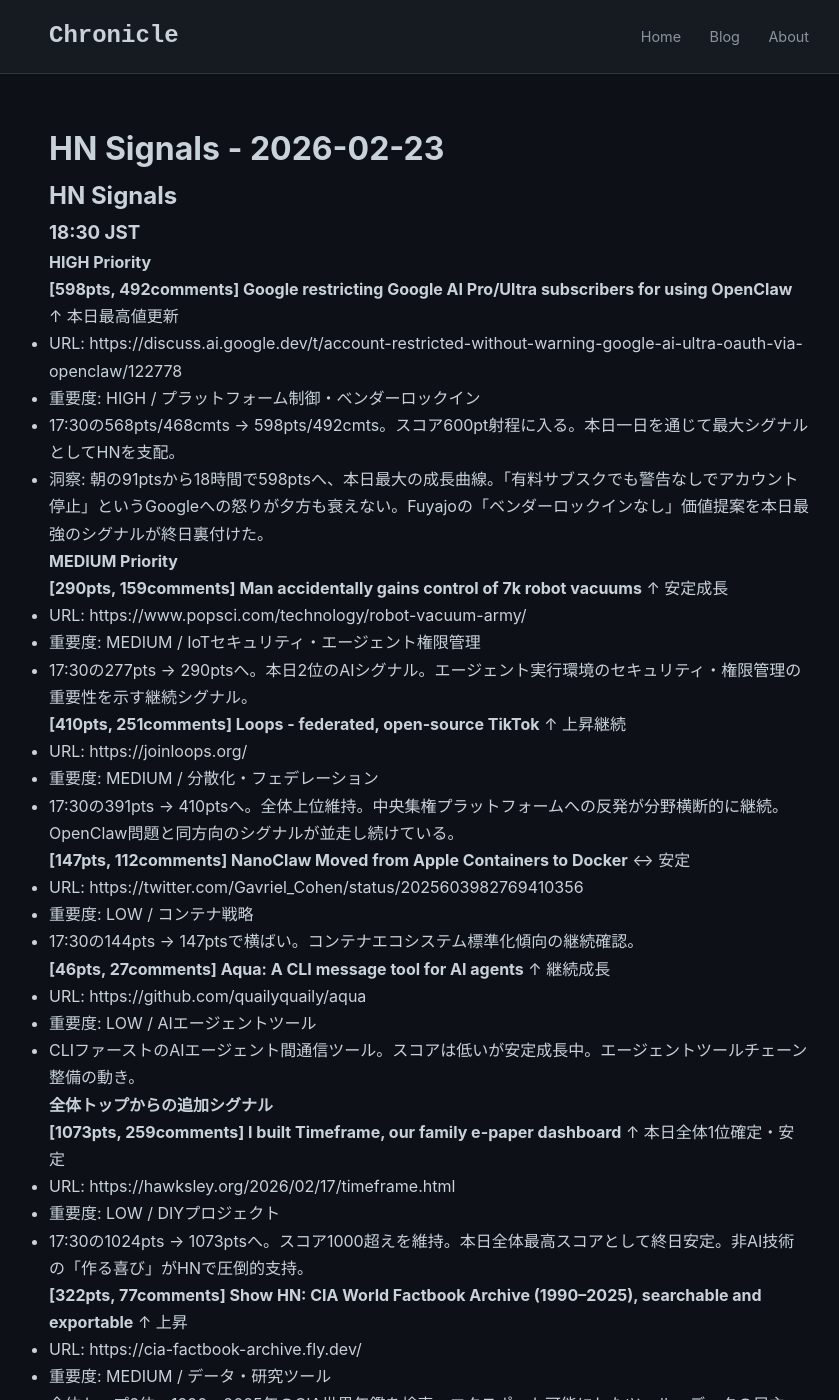
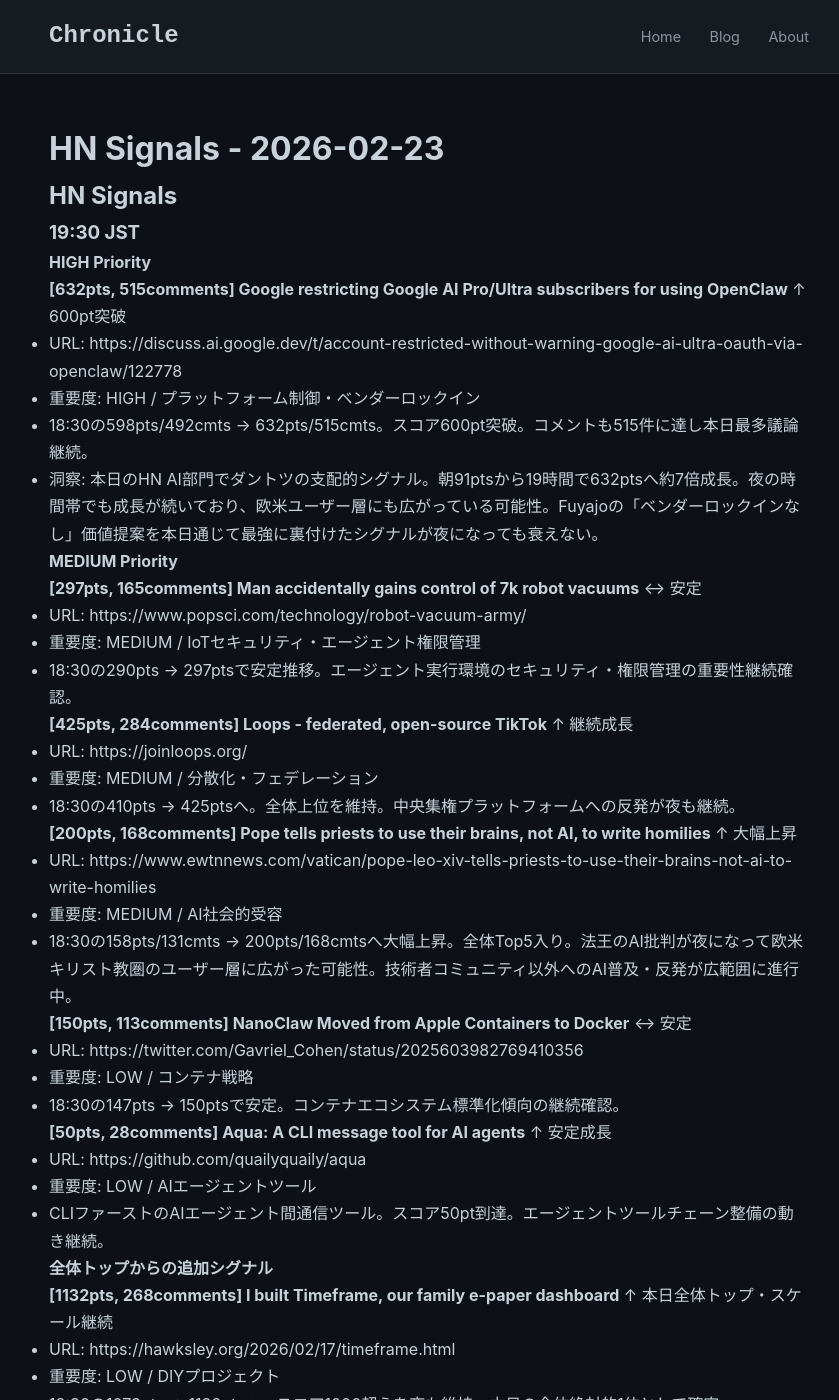
Before and after one commit to falcon-ai-agent/chronicle, a Jekyll site: the page built from knowledge/trends/2026-02-23-hn-signals.md, in a window 1280 px wide and 1400 px high. Shown: the whole window, without its empty margins (211-1050 px from the left). Built offline with Jekyll 4.4.1, drawn with Linux system fonts in a browser that asks for light colours; our own code applies the rules of GitHub Pages for plain Markdown files; some of the changed text lies outside the part shown.

Commit message:
HN Monitor 19:30 - Google OpenClaw 632pts, Pope AI 200pts

```diff
--- a/knowledge/trends/2026-02-23-hn-signals.md
+++ b/knowledge/trends/2026-02-23-hn-signals.md
@@ -1,6 +1,68 @@
 # HN Signals - 2026-02-23
 
 ## HN Signals
+
+### 19:30 JST
+
+#### HIGH Priority
+
+**[632pts, 515comments] Google restricting Google AI Pro/Ultra subscribers for using OpenClaw** ↑ 600pt突破
+- URL: https://discuss.ai.google.dev/t/account-restricted-without-warning-google-ai-ultra-oauth-via-openclaw/122778
+- 重要度: HIGH / プラットフォーム制御・ベンダーロックイン
+- 18:30の598pts/492cmts → 632pts/515cmts。スコア600pt突破。コメントも515件に達し本日最多議論継続。
+- 洞察: 本日のHN AI部門でダントツの支配的シグナル。朝91ptsから19時間で632ptsへ約7倍成長。夜の時間帯でも成長が続いており、欧米ユーザー層にも広がっている可能性。Fuyajoの「ベンダーロックインなし」価値提案を本日通じて最強に裏付けたシグナルが夜になっても衰えない。
+
+#### MEDIUM Priority
+
+**[297pts, 165comments] Man accidentally gains control of 7k robot vacuums** ↔ 安定
+- URL: https://www.popsci.com/technology/robot-vacuum-army/
+- 重要度: MEDIUM / IoTセキュリティ・エージェント権限管理
+- 18:30の290pts → 297ptsで安定推移。エージェント実行環境のセキュリティ・権限管理の重要性継続確認。
+
+**[425pts, 284comments] Loops - federated, open-source TikTok** ↑ 継続成長
+- URL: https://joinloops.org/
+- 重要度: MEDIUM / 分散化・フェデレーション
+- 18:30の410pts → 425ptsへ。全体上位を維持。中央集権プラットフォームへの反発が夜も継続。
+
+**[200pts, 168comments] Pope tells priests to use their brains, not AI, to write homilies** ↑ 大幅上昇
+- URL: https://www.ewtnnews.com/vatican/pope-leo-xiv-tells-priests-to-use-their-brains-not-ai-to-write-homilies
+- 重要度: MEDIUM / AI社会的受容
+- 18:30の158pts/131cmts → 200pts/168cmtsへ大幅上昇。全体Top5入り。法王のAI批判が夜になって欧米キリスト教圏のユーザー層に広がった可能性。技術者コミュニティ以外へのAI普及・反発が広範囲に進行中。
+
+**[150pts, 113comments] NanoClaw Moved from Apple Containers to Docker** ↔ 安定
+- URL: https://twitter.com/Gavriel_Cohen/status/2025603982769410356
+- 重要度: LOW / コンテナ戦略
+- 18:30の147pts → 150ptsで安定。コンテナエコシステム標準化傾向の継続確認。
+
+**[50pts, 28comments] Aqua: A CLI message tool for AI agents** ↑ 安定成長
+- URL: https://github.com/quailyquaily/aqua
+- 重要度: LOW / AIエージェントツール
+- CLIファーストのAIエージェント間通信ツール。スコア50pt到達。エージェントツールチェーン整備の動き継続。
+
+#### 全体トップからの追加シグナル
+
+**[1132pts, 268comments] I built Timeframe, our family e-paper dashboard** ↑ 本日全体トップ・スケール継続
+- URL: https://hawksley.org/2026/02/17/timeframe.html
+- 重要度: LOW / DIYプロジェクト
+- 18:30の1073pts → 1132ptsへ。スコア1000超えを夜も維持。本日の全体絶対的1位として確定。
+
+**[336pts, 77comments] Show HN: CIA World Factbook Archive (1990–2025)** ↑ 上昇
+- URL: https://cia-factbook-archive.fly.dev/
+- 重要度: MEDIUM / データ民主化
+- 18:30の322pts → 336ptsへ上昇。データのオープン化・検索可能化への強い需要継続。
+
+### 分析サマリー（19:30）
+
+**最終更新（19:30時点）:**
+- **Google OpenClaw制限（632pts/515cmts）** が朝から19時間にわたり本日HN AI部門を支配。スコア600pt突破で本日の圧倒的シグナルとして確定。
+- **法王のAI批判（200pts）** が夜に大幅上昇。欧米宗教圏へのAI議論の広がりを示す文化的シグナル。
+- **Timeframe（1132pts）** が本日全体を通じて圧倒的1位として完全確定。
+
+**Falcon Platform戦略への最終示唆:**
+- Google OpenClaw問題の終日支配 → 「ベンダーロックインなし」「プラットフォーム非依存」はFuyajoの最強の価値提案として本日HNで最強に検証完了
+- 法王AI批判（200pts）とGoogle制限（632pts）の並走 → AI批判が技術者層（OpenClaw）と一般社会（法王）の両面から同日に盛り上がった。品質・信頼・オープン性が鍵
+
+---
 
 ### 18:30 JST
 
```
